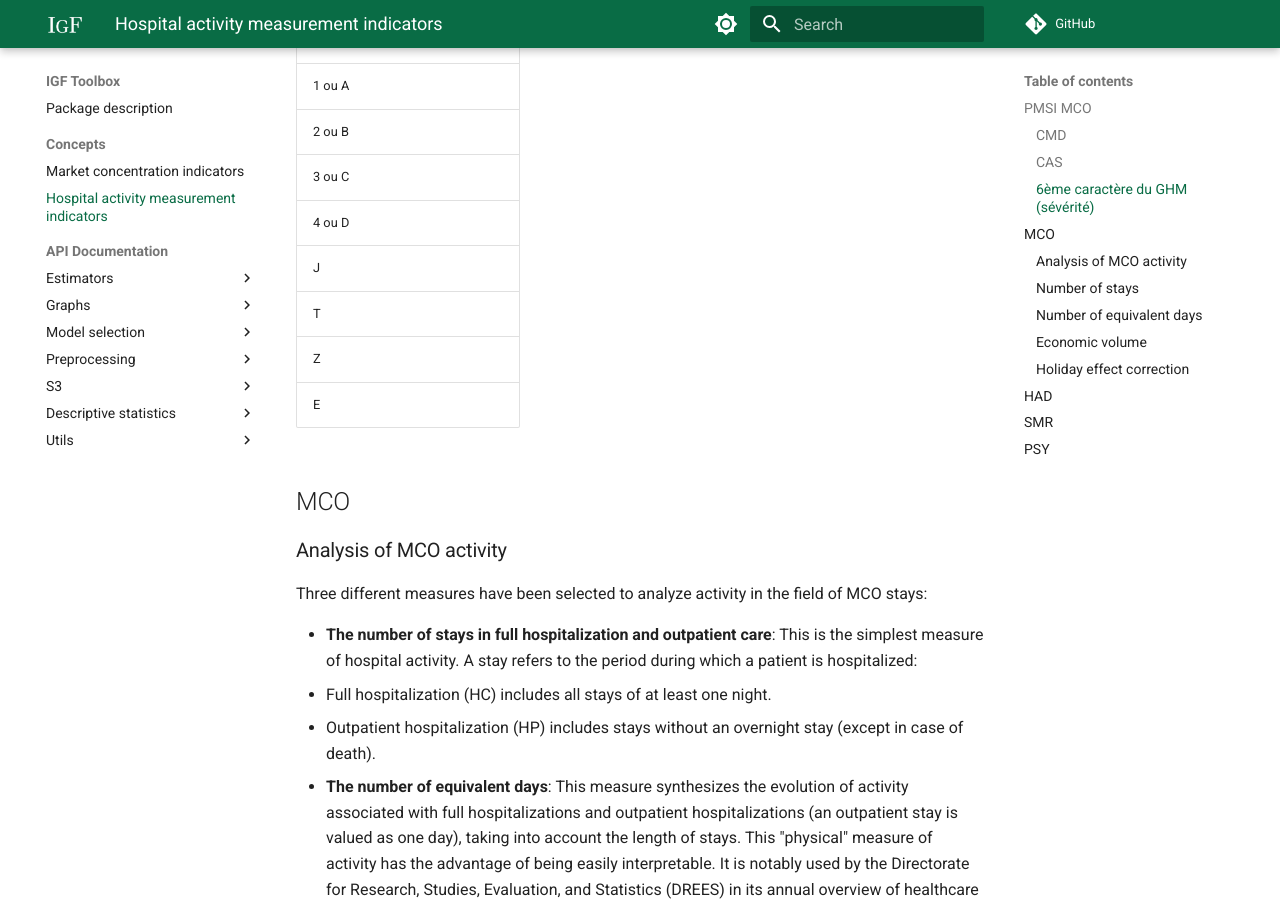
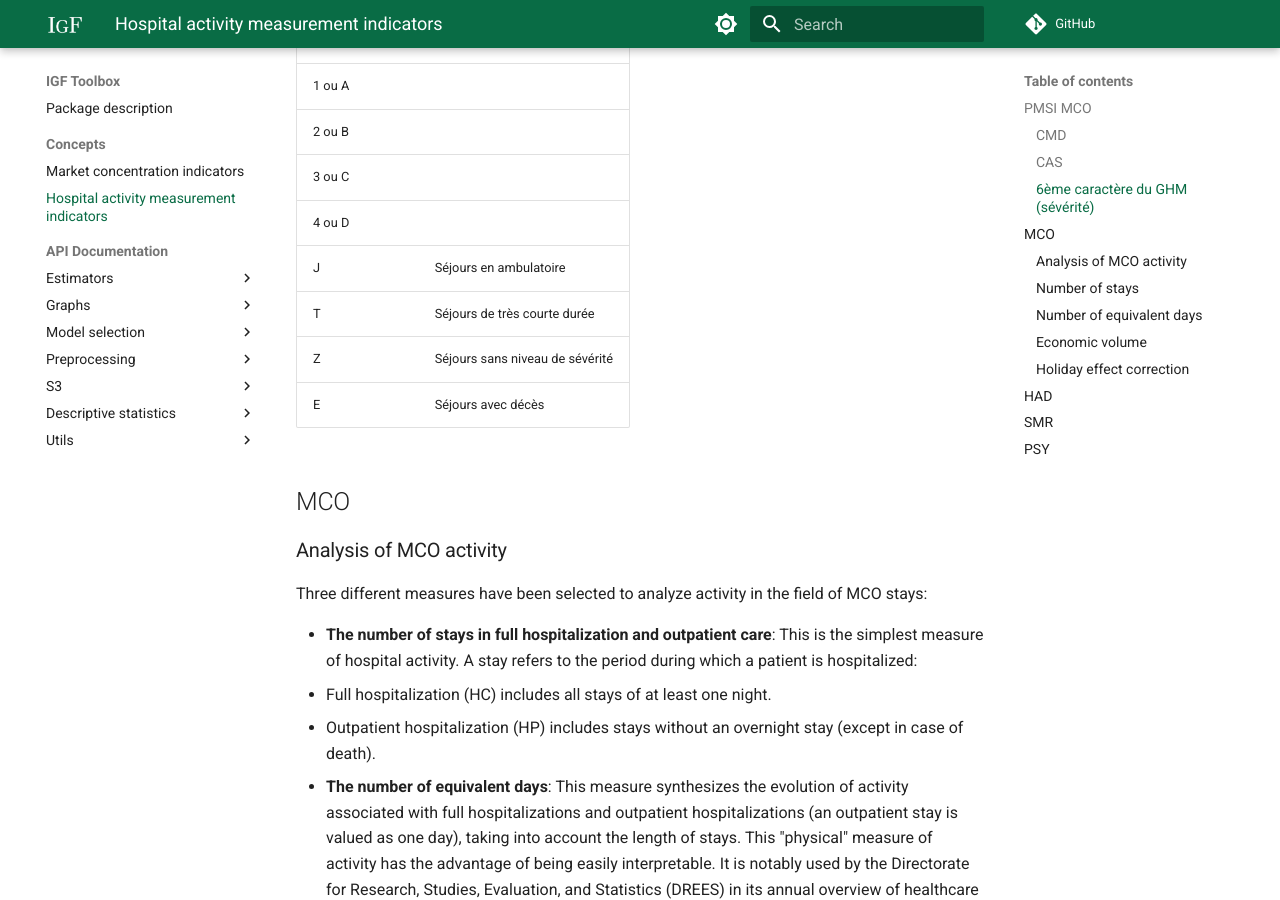
Before and after one commit to IGF-PSD/igf_toolbox, an MkDocs documentation site: the page built from docs/concepts/HOSPITAL_ACTIVITY.md, in a window 1280 px wide and 900 px high, scrolled down 1712 px. Built offline with MkDocs 1.6.1 and Material for MkDocs 9.7.7, drawn with Linux system fonts in a browser that asks for light colours; comment, search, counter and statistics services are not loaded.

Commit message:
Update HOSPITAL_ACTIVITY.md

```diff
--- a/docs/concepts/HOSPITAL_ACTIVITY.md
+++ b/docs/concepts/HOSPITAL_ACTIVITY.md
@@ -70,10 +70,10 @@ La CAS d'un séjour est donnée selon la durée du séjour et le type de prise e
 |2 ou B||
 |3 ou C||
 |4 ou D||
-|J||
-|T||
-|Z||
-|E||
+|J|Séjours en ambulatoire|
+|T|Séjours de très courte durée|
+|Z|Séjours sans niveau de sévérité|
+|E|Séjours avec décès|
 
 
 ## MCO
```
